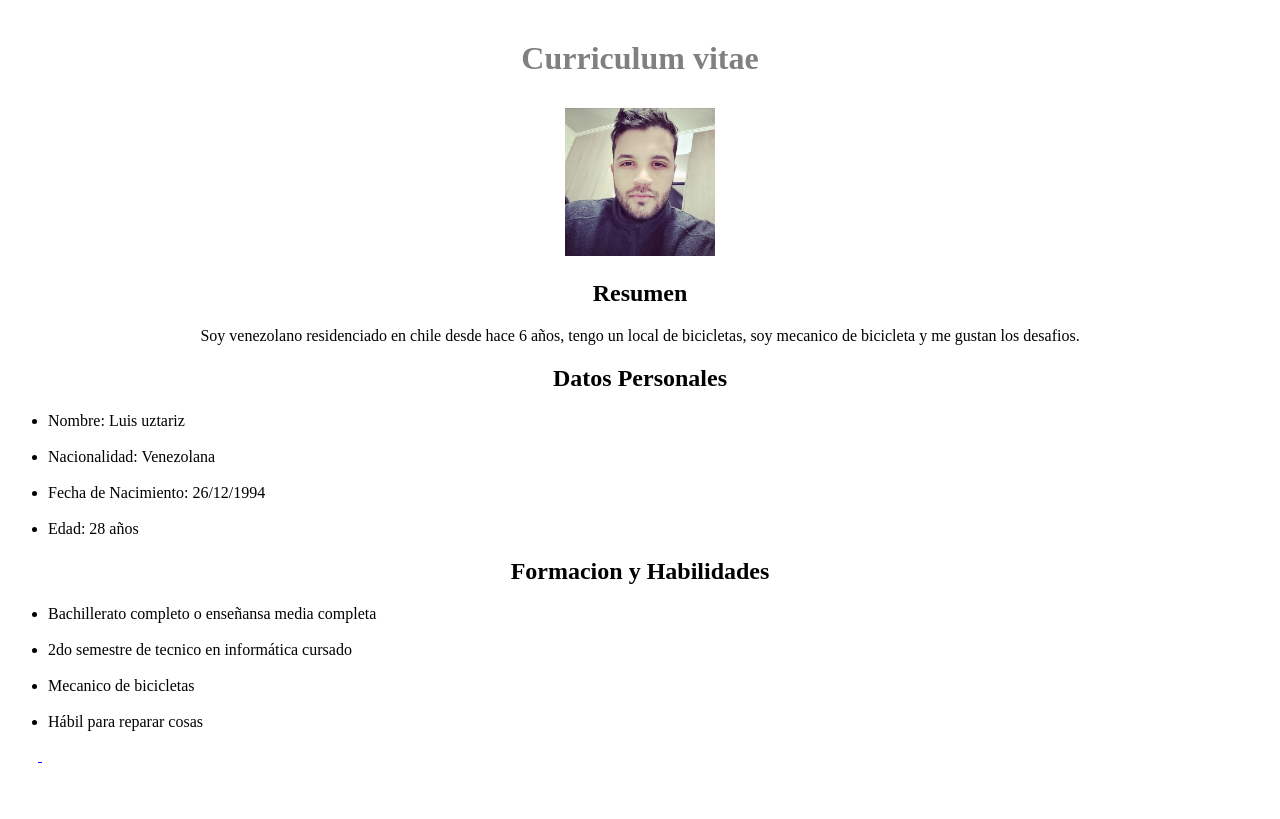
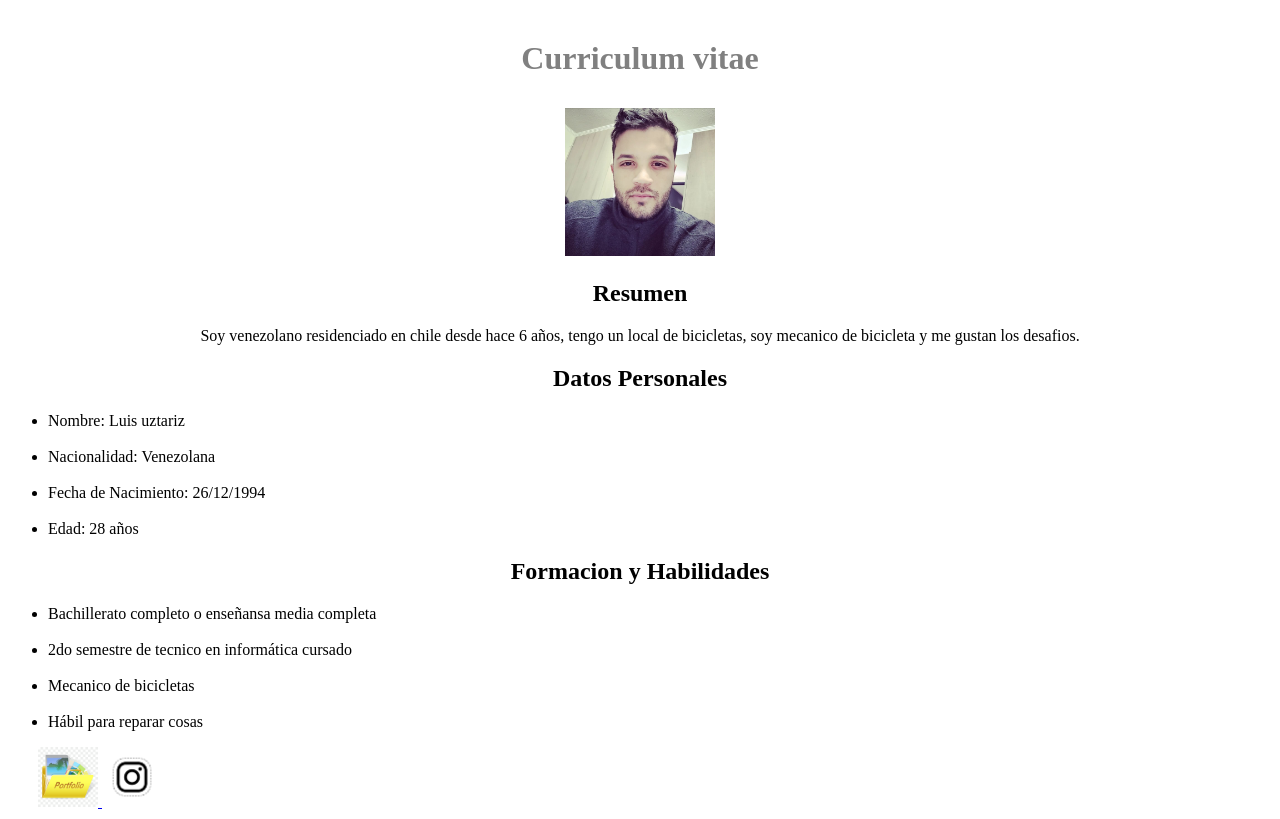
Before and after one commit to Luisoswaldo26/Desafio-Final-Luis, a plain HTML site: page assets/desafio1/index1.html in a window 1280 px wide. Drawn offline with Linux system fonts and the light colour scheme.

Commit message:
correcion-iconos-desafio-1

```diff
--- a/assets/desafio1/index1.html
+++ b/assets/desafio1/index1.html
@@ -47,10 +47,10 @@
     </div>
     <div class="enlace">
         <a href="portafolio.html">
-            <img src="portafolio.png" width="60" alt="">
+            <img src="assets1/portafolio.png" width="60" alt="">
         </a>
         <a href="https://www.instagram.com/luisoswaldo26/">
-            <img src="icono.jpg" width="60px" alt="">
+            <img src="assets1/icono.jpg" width="60px" alt="">
         </a>
 
     </div>
```
